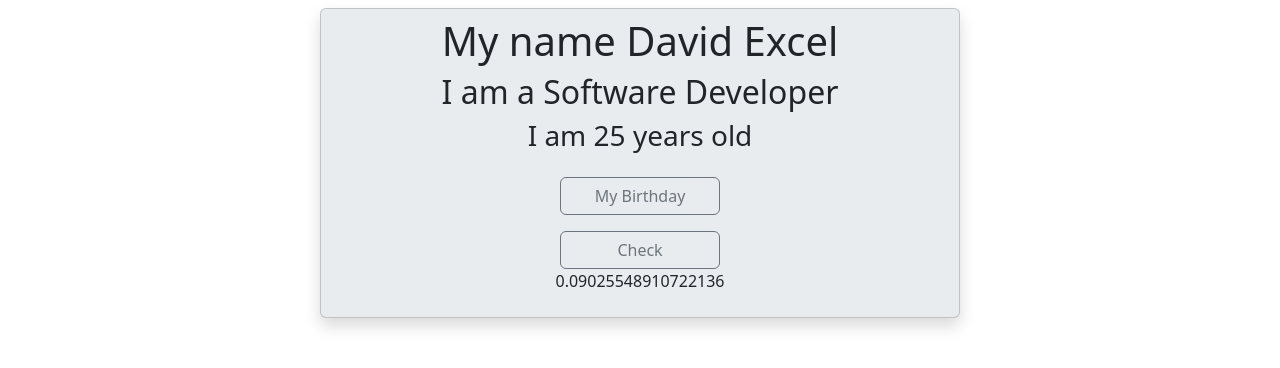
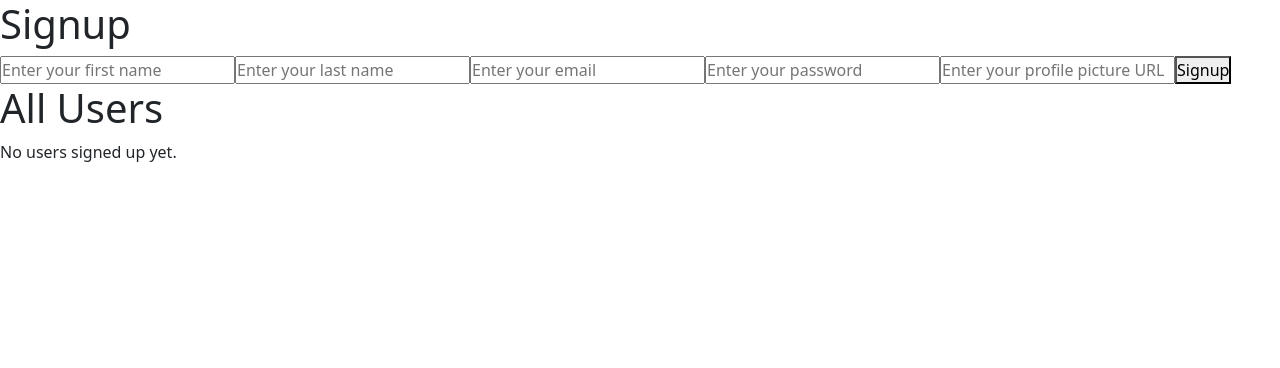
Before and after one commit to DAVID-EXCEL1/august-react, a React (Vite) app: page / in a window 1280 px wide. Shown: the top 368 px of the page. Built offline with nearby package versions, Linux system fonts and the light colour scheme.

Commit message:
feat: add Signup component and update App to include it; refactor NewSection usage

```diff
--- a/src/App.jsx
+++ b/src/App.jsx
@@ -5,7 +5,8 @@ import React from 'react'
 // import Footer from './components/Footer'
 // import Work from './components/Work'
 import './App.css'
-import NewSection from './components/NewSection'
+// import NewSection from './components/NewSection'
+import Signup from './components/Signup'
 
 const App = () => {
   return (
@@ -15,7 +16,8 @@ const App = () => {
       <Work/>
       <Cardsection/>
       <Footer/> */}
-      <NewSection/>
+      {/* <NewSection/> */}
+      <Signup/>
     </>
   )
 }
--- a/src/components/NewSection.jsx
+++ b/src/components/NewSection.jsx
@@ -2,18 +2,22 @@ import React, { useState } from 'react'
 
 const NewSection = () => {
     // const [nameoftheVariable, setnameoftheVariable] = useState("initialvalue")
+    // const [myAge, setmyAge] = useState(25)
+
     const [myAge, setmyAge] = useState(25)
+    const [myName, setmyName] = useState("David Excel")
 
-
-    let myName = "David Excel";
+    // let myName = "David Excel";
     let myProfession = "Software Developer";
     // let myAge = 25;
 
-    // const increaseAge = () => {
+    const increaseAge = () => {
         // myAge++;
         // console.log(`I am ${myAge} today`);
         // document.getElementById("show2").innerHTML = `I am ${myAge} today`;
         // let newAge = myAge++
+        setmyAge(myAge + 1)
+        console.log(myAge);
 
         // setmyAge(myAge + 1);
         // console.log(`I am ${myAge} today`);
@@ -23,7 +27,7 @@ const NewSection = () => {
 
 
 
-    // }
+    }
 
     const clickMe = (num) => {
         let display = `${num} is already here`
@@ -37,7 +41,7 @@ const NewSection = () => {
                 <h1>My name {myName}</h1>
                 <h2>I am a {myProfession}</h2>
                 <h3>I am {myAge} years old</h3>
-                <button onClick={() => setmyAge(myAge + 1)} className='btn my-3 btn-outline-secondary w-25 mx-auto'>My Birthday</button>
+                <button onClick={increaseAge} className='btn my-3 btn-outline-secondary w-25 mx-auto'>My Birthday</button>
                 <button onClick={()=>clickMe(12)} className='btn btn-outline-secondary w-25 mx-auto'>Check</button>
                 <div id="show"></div>
                 <div id="show2"></div>
--- /dev/null
+++ b/src/components/Signup.jsx
@@ -0,0 +1,41 @@
+import React, { useState } from 'react'
+
+const Signup = () => {
+    const [firstName, setFirstName] = useState('')
+    const [lastName, setLastName] = useState('')
+    const [email, setEmail] = useState('')
+    const [password, setPassword] = useState('')
+    const [profilePicture, setProfilePicture] = useState('')
+    const [allUsers, setAllUsers] = useState([])
+
+    const addUser = () => {
+        let newUser = { firstName, lastName, email, password, profilePicture }
+        setAllUsers([...allUsers, newUser])
+        console.log(newUser);
+    }
+    return (
+        <>
+            <h1>Signup</h1>
+            <input type="text" placeholder='Enter your first name' onChange={(e) => setFirstName(e.target.value)} />
+            <input type="text" placeholder='Enter your last name' onChange={(e) => setLastName(e.target.value)} />
+            <input type="email" placeholder='Enter your email' onChange={(e) => setEmail(e.target.value)} />
+            <input type="password" placeholder='Enter your password' onChange={(e) => setPassword(e.target.value)} />
+            <input type="text" placeholder='Enter your profile picture URL' onChange={(e) => setProfilePicture(e.target.value)} />
+            <button onClick={addUser}>Signup</button>
+            <h1>All Users</h1>
+
+            {allUsers.length === 0 ? <p>No users signed up yet.</p> : allUsers.map((user, index) => (
+                <div key={index}>
+                    <h2>{user.firstName} {user.lastName}</h2>
+                    <p>Email: {user.email}</p>
+                    <p>Password: {user.password}</p>
+                    <img src={user.profilePicture} alt="" />
+                    <button>Delete</button>
+                    <button>Edit</button>
+                </div>
+            ))}
+        </>
+    )
+}
+
+export default Signup
```
Also changed, not shown: src/components/Products.jsx (added), src/components/Signin.jsx (added).
